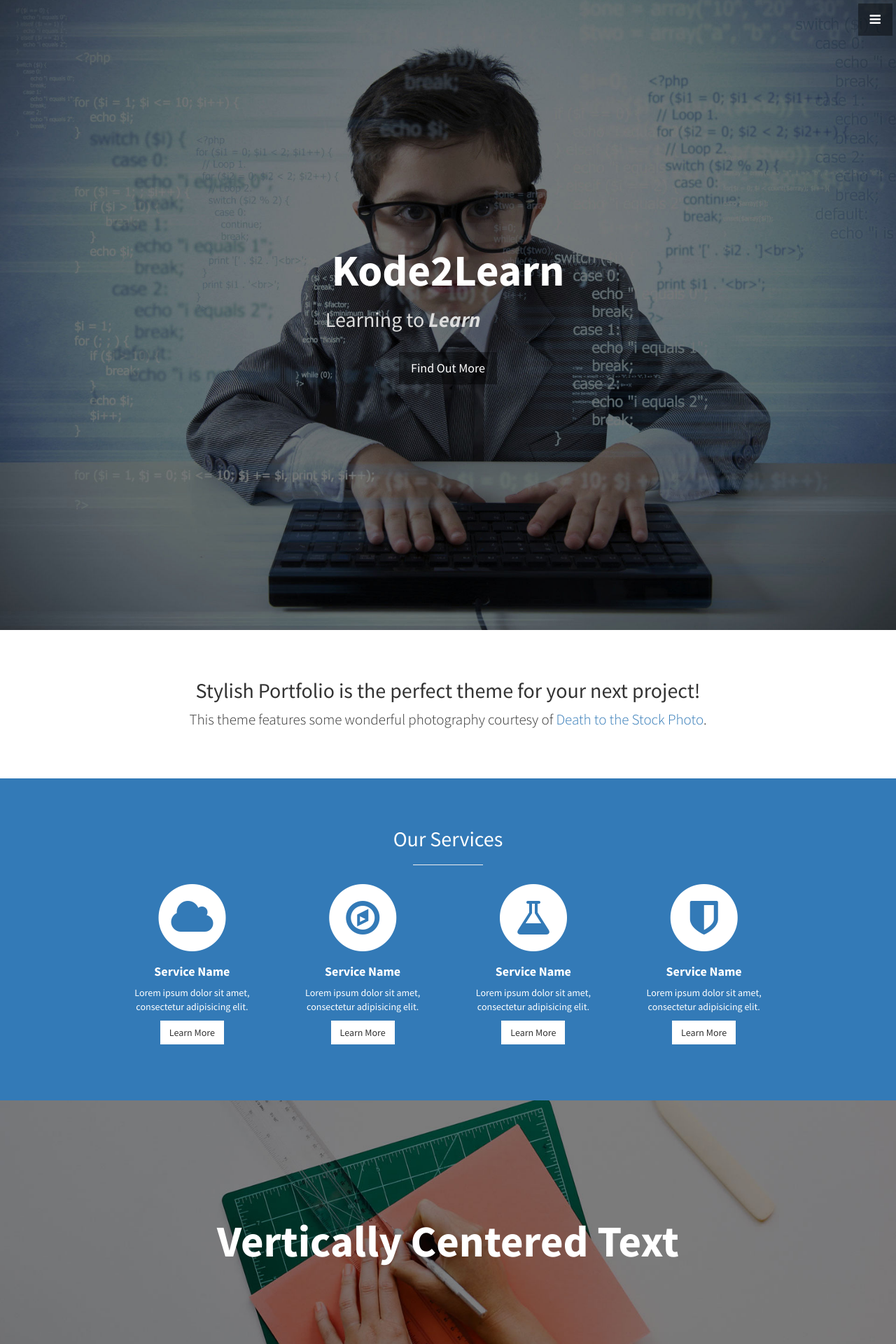
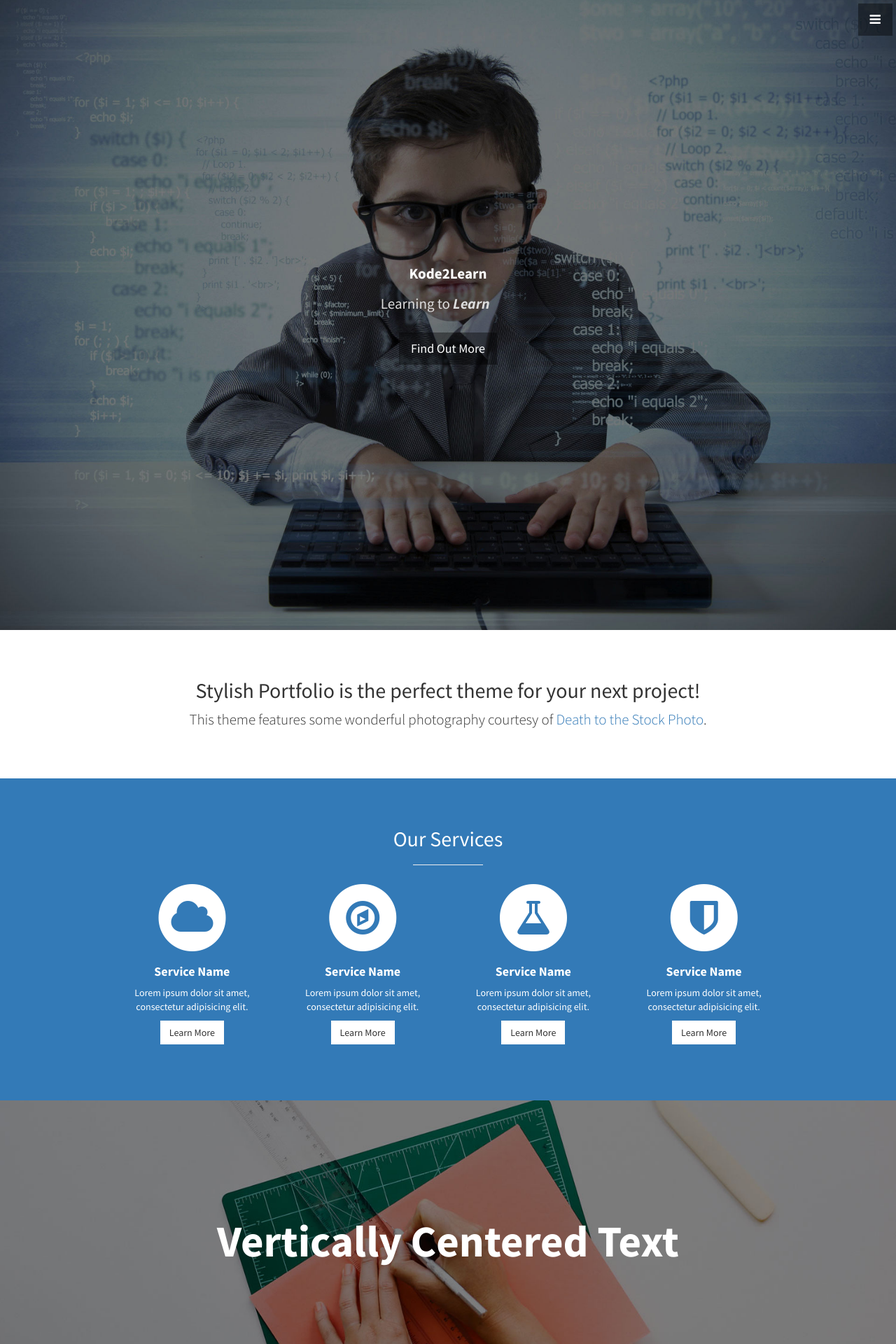
Before and after one commit to mdepero/kode2learn, a Jekyll site: the page built from index.html, in a window 1280 px wide. Shown: the top 1920 px of the page at 70% size. Built offline with Jekyll 4.4.1, drawn with Linux system fonts in a browser that asks for light colours.

Commit message:
building site

```diff
--- a/css/stylish-portfolio.css
+++ b/css/stylish-portfolio.css
@@ -164,10 +164,12 @@
 
 .header h1{
     color: #fff;
+    font-size: 1.5em;
 }
 
 .header h2{
     color: #ddd;
+    font-size: 1.5em;
 }
 
 /* About */
--- a/index.html
+++ b/index.html
@@ -16,8 +16,7 @@
                 <span class="cd-words-wrapper">
                     <b class="is-visible">Code</b>
                     <b>Learn</b>
-                    <b>Work Together</b>
-                    <b>Be Creative</b>
+                    <b>Have Fun</b>
                 </span>
             </h2>
             <br>
```
